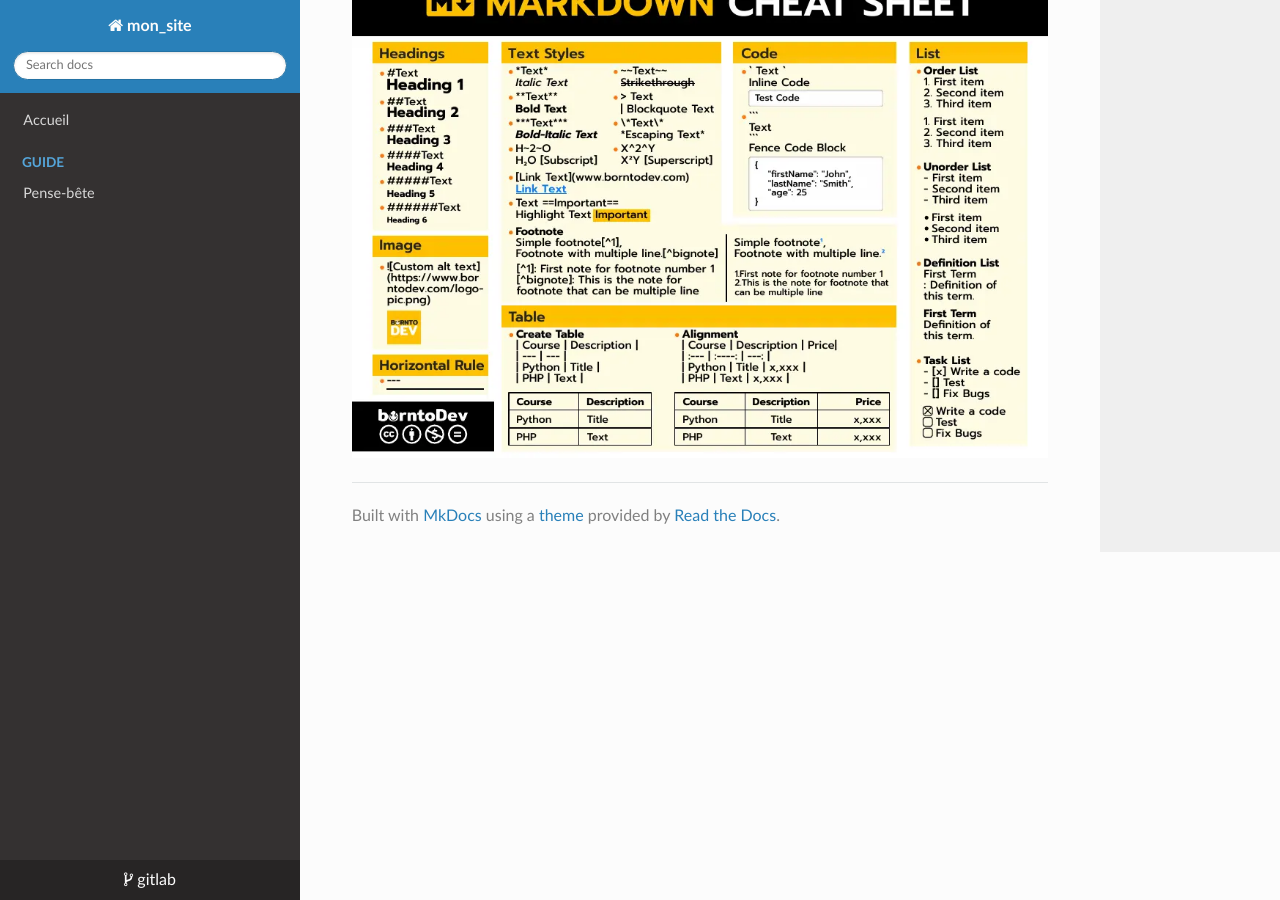
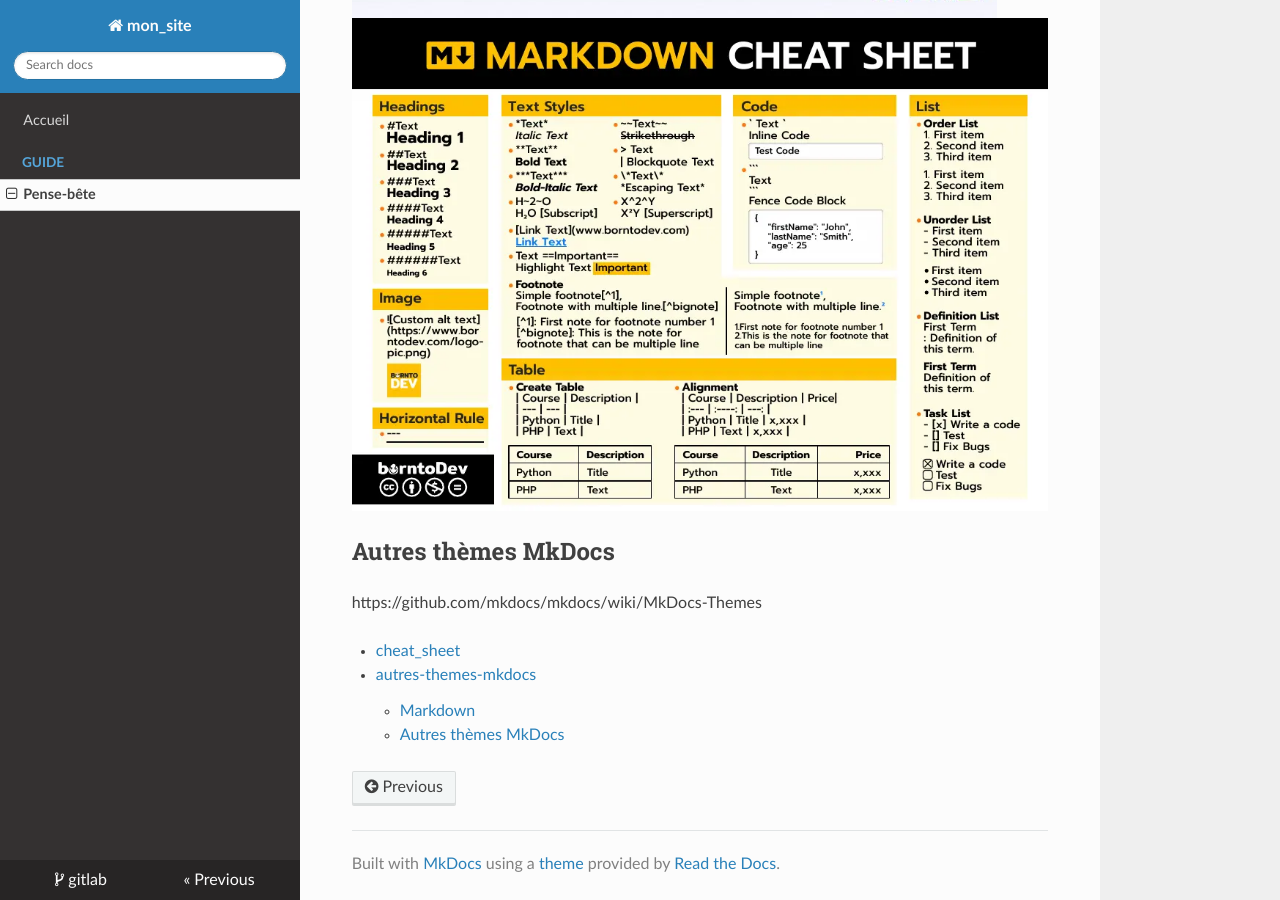
Before and after one commit to rajsekharv9394/site_mkdocs_2, an MkDocs documentation site: the page built from docs/cheat_sheet.md, in a window 1280 px wide and 900 px high, scrolled down 2326 px. Built offline with MkDocs 1.6.1, drawn with Linux system fonts in a browser that asks for light colours; nearby versions of some CDN libraries; some of the changed text lies outside the part shown.

Commit message:
architecture changes commit

```diff
--- a/docs/cheat_sheet.md
+++ b/docs/cheat_sheet.md
@@ -1,11 +1,18 @@
-# Pense-bêtes
+# cheat_sheet
+#autres-themes-mkdocs
 
-## Git
+***Git***
 
-![](./img/github-git-cheat-sheeta.png)
-![](./img/github-git-cheat-sheetb.png)
+![](../img/github-git-cheat-sheeta.png)
+![](../img/github-git-cheat-sheetb.png)
 
 ## Markdown
 
-![](./img/markdown-cheatsheeta.png)
-![](./img/markdown-cheatsheetb.png)
+![](../img/markdown-cheatsheeta.png)
+![](../img/markdown-cheatsheetb.png)
+
+## Autres thèmes MkDocs
+
+https://github.com/mkdocs/mkdocs/wiki/MkDocs-Themes
+
+[TOC]
--- a/mkdocs.yml
+++ b/mkdocs.yml
@@ -12,6 +12,10 @@ theme:
 nav:
   - Accueil: index.md
   - Guide:
-    - Pense-bête: pense_bete.md
+    - Pense-bête: cheat_sheet.md
 
 ## Extensions
+markdown_extensions:
+  - toc:
+      permalink: true # false
+      baselevel: 1 # 2
```
